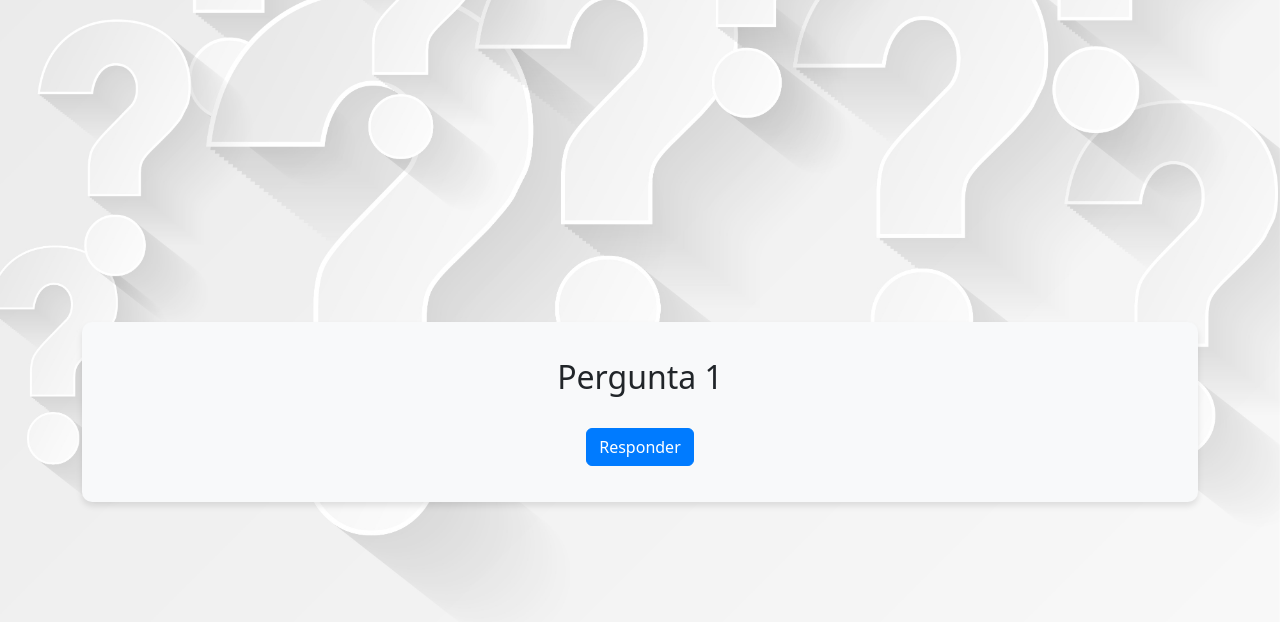
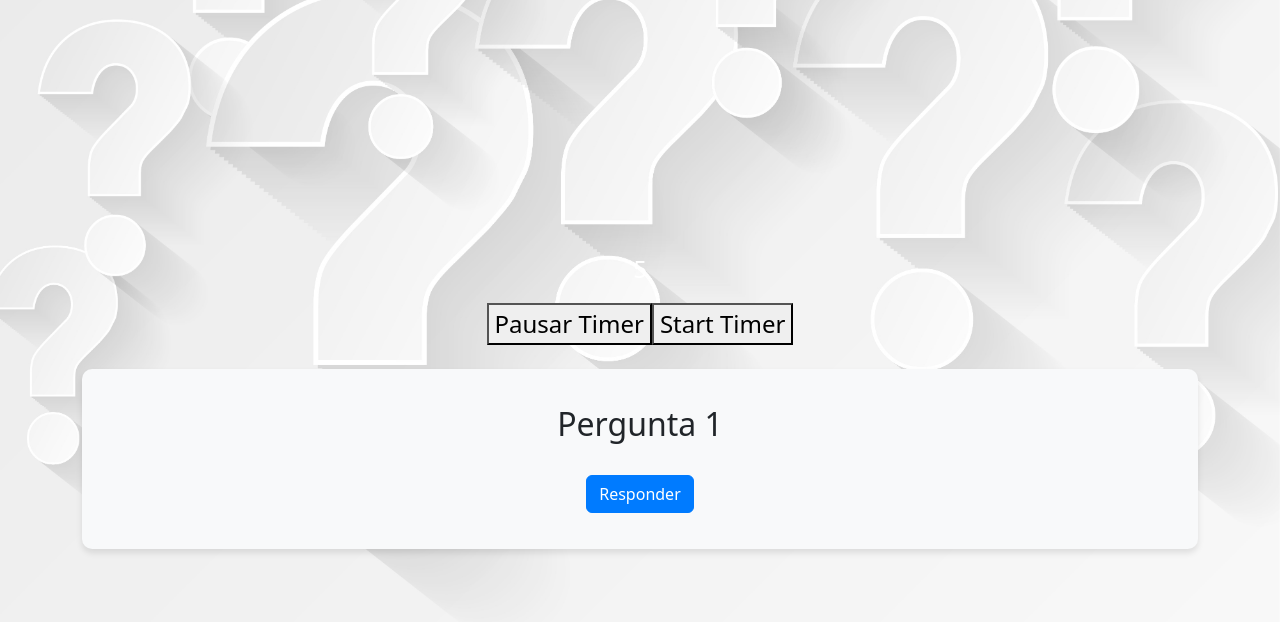
Before and after one commit to vinipolitta/question-game, an Angular app: page /question in a window 1280 px wide. Shown: the top 622 px of the page. Built offline with nearby package versions, Linux system fonts and the light colour scheme.

Commit message:
implement timer

```diff
--- a/src/app/components/question/question.component.html
+++ b/src/app/components/question/question.component.html
@@ -1,5 +1,10 @@
 <div class="background">
   <div class="container">
+    <div>
+      <p>{{ timerValue }}</p>
+      <button (click)="pauseTimer()">Pausar Timer</button>
+      <button (click)="startTimer()">Start Timer</button>
+    </div>
     <div class="card custom-card mt-4">
       <div class="card-body">
         <h2 class="card-title">Pergunta {{ currentQuestionIndex + 1 }}</h2>
--- a/src/app/components/question/question.component.scss
+++ b/src/app/components/question/question.component.scss
@@ -98,3 +98,17 @@
 .show-results-button {
   margin-top: 10px;
 }
+
+/* timer.component.css */
+.timer {
+  text-align: center;
+  margin: 20px;
+}
+
+.timer div {
+  font-size: 2em;
+}
+
+.timer button {
+  margin: 5px;
+}
--- a/src/app/components/question/question.component.ts
+++ b/src/app/components/question/question.component.ts
@@ -1,8 +1,10 @@
 import { Component, OnInit } from '@angular/core';
 import { FormBuilder, FormGroup } from '@angular/forms';
 import { Router } from '@angular/router';
+import { Subscription } from 'rxjs';
 import { QuizService } from 'src/app/services/quiz.service';
 import { StateService } from 'src/app/services/state.service';
+import { TimerService } from 'src/app/services/timer.service';
 import { Category } from 'src/app/shared/interface/categories-response';
 
 @Component({
@@ -20,16 +22,42 @@ export class QuestionComponent implements OnInit {
   showResultsButton!: boolean;
   teste = false
   categoryType!: Category;
+  timeElapsed: number = 0;
+  timerValue = 0;
+  timerSubscription: Subscription | undefined;
 
   constructor(
     private router: Router,
     public quizService: QuizService,
     private stateService: StateService,
-    private formBuilder: FormBuilder
+    private formBuilder: FormBuilder,
+    private timerService: TimerService
   ) {
     this.answerForm = this.formBuilder.group({
       answer: ''
     });
+
+    this.timerService.startTimer();
+    this.timerSubscription = this.timerService.getTimerValue().subscribe((value) => {
+      this.timerValue = value;
+    });
+  }
+
+  ngOnDestroy(): void {
+    if (this.timerSubscription) {
+      this.timerSubscription.unsubscribe();
+    }
+  }
+
+  pauseTimer(): void {
+    console.log(this.timerValue);
+    this.stateService.setTimerValue(this.timerValue)
+
+    this.timerService.pauseTimer();
+  }
+
+  startTimer() {
+    this.timerService.startTimer();
   }
 
   ngOnInit(): void {
--- a/src/app/components/result/result.component.ts
+++ b/src/app/components/result/result.component.ts
@@ -32,6 +32,10 @@ export class ResultComponent implements OnInit {
     // Obtém a observável da pontuação do StateService
     this.score$ = this.stateService.score$;
     this.totalQuestions = this.quizService.getTotalQuestions();
+    this.stateService.getTimerValue$().subscribe(time => {
+      console.log('vindo do question o time', time);
+
+    })
   }
 
   // Reinicia o jogo
--- a/src/app/services/state.service.ts
+++ b/src/app/services/state.service.ts
@@ -9,6 +9,8 @@ export class StateService {
   private _score = new BehaviorSubject<number>(0);
   private _playerName = new BehaviorSubject<string>(''); // Adicione o BehaviorSubject para o nome do jogador
   private _questions = new BehaviorSubject<any[]>([]); // Adicione um BehaviorSubject para as questões do quiz
+  private _timerValue = new BehaviorSubject<number>(0); // Adicione um BehaviorSubject para o valor do timer
+
 
   // Observable para o índice da pergunta atual
   get currentQuestionIndex$(): Observable<number> {
@@ -54,4 +56,14 @@ export class StateService {
   getQuestions$(): Observable<any[]> {
     return this._questions.asObservable();
   }
+
+  // Define o valor do timer
+  setTimerValue(value: number) {
+    this._timerValue.next(value);
+  }
+
+  // Obtém o valor do timer como um Observable
+  getTimerValue$(): Observable<number> {
+    return this._timerValue.asObservable();
+  }
 }
--- /dev/null
+++ b/src/app/services/timer.service.ts
@@ -0,0 +1,36 @@
+import { Injectable } from '@angular/core';
+import { BehaviorSubject, Observable, Subject, timer } from 'rxjs';
+import { takeUntil } from 'rxjs/operators';
+
+@Injectable({
+  providedIn: 'root',
+})
+export class TimerService {
+  private timerInterval = 1000; // Intervalo em milissegundos (1 segundo)
+  private timerValue = 0; // Valor do timer em segundos
+
+  private timerSubject: BehaviorSubject<number> = new BehaviorSubject<number>(
+    this.timerValue
+  );
+
+  private stopTimer$ = new Subject<void>();
+
+  constructor() { }
+
+  startTimer(): void {
+    timer(0, this.timerInterval)
+      .pipe(takeUntil(this.stopTimer$))
+      .subscribe(() => {
+        this.timerValue++;
+        this.timerSubject.next(this.timerValue);
+      });
+  }
+
+  pauseTimer(): void {
+    this.stopTimer$.next();
+  }
+
+  getTimerValue(): Observable<number> {
+    return this.timerSubject.asObservable();
+  }
+}
```
Also changed, not shown: 1 other file (tests, documents, lock files or other folders).
